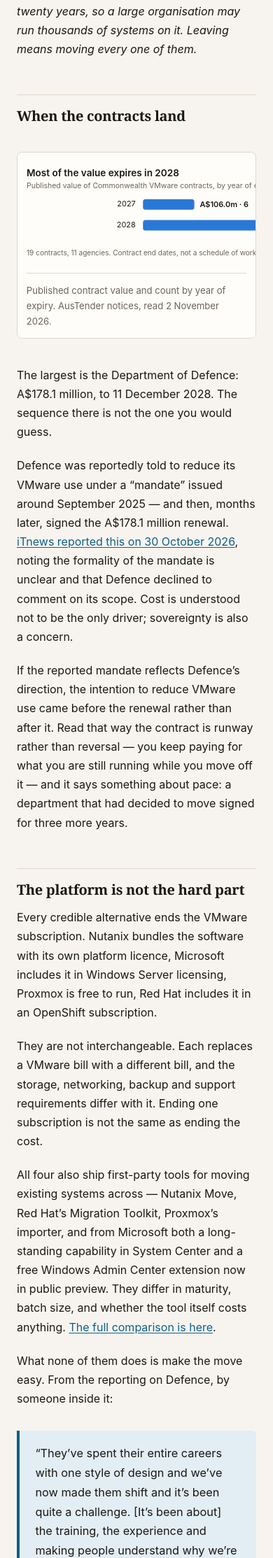
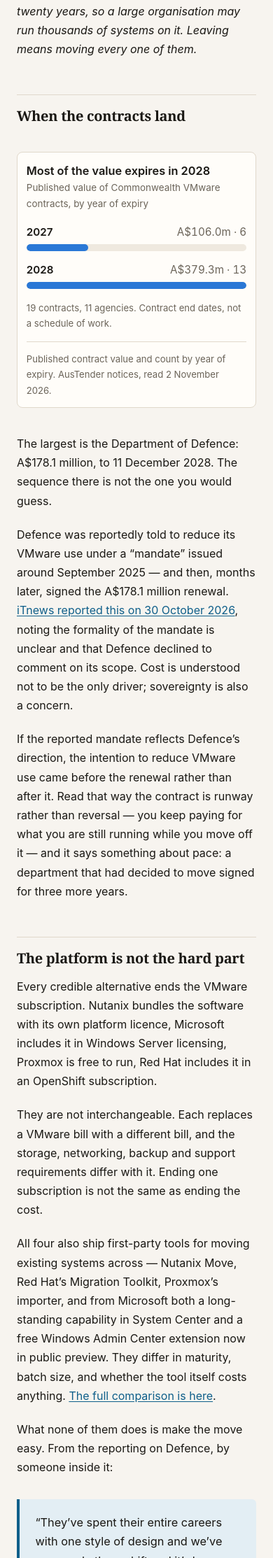
Before and after one commit to prathish-ks/prathish-ks.github.io, a Jekyll site: the page built from _posts/2026-11-02-learn-the-migration.md, in a window 390 px wide. Shown: the part 1354-3581 px from the top of the page at 70% size. Built offline with Jekyll 4.4.1, drawn with Linux system fonts in a browser that asks for light colours.

Commit message:
Replace the charts on small screens rather than shrinking them
Scaled into a phone column the SVG labels reached 4.4px against 19.2px
body text. Below 640px the SVG is now hidden and the same data renders
as stacked rows of ordinary HTML text at 15.2px, with no horizontal
scrolling. Both presentations are generated from one spec so they
cannot drift apart.

The media query sits after the unconditional 'figure svg' rule; placed
before it, that rule wins at every width and both render at once.

Applies to the earlier article's charts too, which share the viewBox.

```diff
--- a/_posts/2026-11-02-learn-the-migration.md
+++ b/_posts/2026-11-02-learn-the-migration.md
@@ -42,6 +42,15 @@ thousands of systems on it. Leaving means moving every one of them.*
   <text x="499.0" y="105" font-size="12.5" font-weight="600" fill="var(--text)">A$379.3m · 13</text>
   <text x="0" y="150" font-size="11.5" fill="var(--muted)">19 contracts, 11 agencies. Contract end dates, not a schedule of work.</text>
   </svg>
+  <div class="chart-mobile" aria-hidden="true">
+    <p class="cm-title">Most of the value expires in 2028</p>
+    <p class="cm-sub">Published value of Commonwealth VMware contracts, by year of expiry</p>
+    <div class="cm-row"><span class="cm-name">2027</span><span class="cm-val">A$106.0m · 6</span></div>
+    <div class="cm-bar"><i style="width:27.9%"></i></div>
+    <div class="cm-row"><span class="cm-name">2028</span><span class="cm-val">A$379.3m · 13</span></div>
+    <div class="cm-bar"><i style="width:100.0%"></i></div>
+    <p class="cm-note">19 contracts, 11 agencies. Contract end dates, not a schedule of work.</p>
+  </div>
   <figcaption>Published contract value and count by year of expiry. AusTender notices, read 2 November 2026.</figcaption>
 </figure>
 
@@ -114,6 +123,19 @@ None of that is bought in a licence. It is bought in people.
   <text x="210.3" y="173" font-size="12.5" font-weight="600" fill="var(--text)">9</text>
   <text x="0" y="218" font-size="11.5" fill="var(--muted)">Nutanix plus Proxmox = 9.6% of VMware roles. The forecast below turns on that ratio.</text>
   </svg>
+  <div class="chart-mobile" aria-hidden="true">
+    <p class="cm-title">The alternatives are barely advertised yet</p>
+    <p class="cm-sub">Advertised Australian roles naming each platform, 2 November 2026</p>
+    <div class="cm-row"><span class="cm-name">VMware</span><span class="cm-val">239</span></div>
+    <div class="cm-bar"><i style="width:100.0%"></i></div>
+    <div class="cm-row"><span class="cm-name">Hyper-V</span><span class="cm-val">102</span></div>
+    <div class="cm-bar"><i style="width:42.7%"></i></div>
+    <div class="cm-row"><span class="cm-name">Nutanix</span><span class="cm-val">14</span></div>
+    <div class="cm-bar"><i style="width:5.9%"></i></div>
+    <div class="cm-row"><span class="cm-name">Proxmox</span><span class="cm-val">9</span></div>
+    <div class="cm-bar"><i style="width:3.8%"></i></div>
+    <p class="cm-note">Nutanix plus Proxmox = 9.6% of VMware roles. The forecast below turns on that ratio.</p>
+  </div>
   <figcaption>Exact-phrase searches on Seek, Australia-wide, 2 November 2026. A measurement on one day, not a standing fact.</figcaption>
 </figure>
 
--- a/assets/css/site.css
+++ b/assets/css/site.css
@@ -80,10 +80,26 @@ figure { margin: 2.4rem 0; padding: 1.4rem 1.3rem 1rem; background: var(--surfac
    experience than reading one and a far better one than squinting at it;
    each chart also carries its full data in an aria-label for anyone who
    cannot or would rather not. */
-figure:has(svg) { overflow-x: auto; }
-figure svg { min-width: 560px; }
-@media (min-width: 620px) { figure svg { min-width: 0; } }
+.chart-mobile { display: none; }
+.cm-title { font-size: 1.02rem; font-weight: 600; margin: 0 0 0.15rem; line-height: 1.3; }
+.cm-sub { font-size: 0.84rem; color: var(--muted); margin: 0 0 1rem; }
+.cm-row { display: flex; justify-content: space-between; align-items: baseline;
+  gap: 0.8rem; font-size: 0.95rem; margin: 0.9rem 0 0.25rem; }
+.cm-name { font-weight: 600; }
+.cm-val { color: var(--muted); font-variant-numeric: tabular-nums; white-space: nowrap; }
+.cm-bar { height: 10px; background: var(--surface-2); border-radius: 5px; overflow: hidden; }
+.cm-bar i { display: block; height: 100%; background: var(--s1); border-radius: 5px; }
+.cm-note { font-size: 0.82rem; color: var(--muted); margin: 1rem 0 0; }
 figure svg { display: block; width: 100%; height: auto; }
+/* Below the site's existing breakpoint the SVG is replaced rather than shrunk.
+   Scaled into a phone column its labels reach 4.4px against 19.2px body text.
+   Must sit after the base rule above, which is unconditional and would
+   otherwise win at every width — it did, and both presentations rendered at
+   once. */
+@media (max-width: 640px) {
+  figure > svg { display: none; }
+  .chart-mobile { display: block; }
+}
 figcaption { font-size: 0.82rem; color: var(--muted); margin-top: 0.9rem; padding-top: 0.8rem; border-top: 1px solid var(--line); }
 
 /* tables */
```
